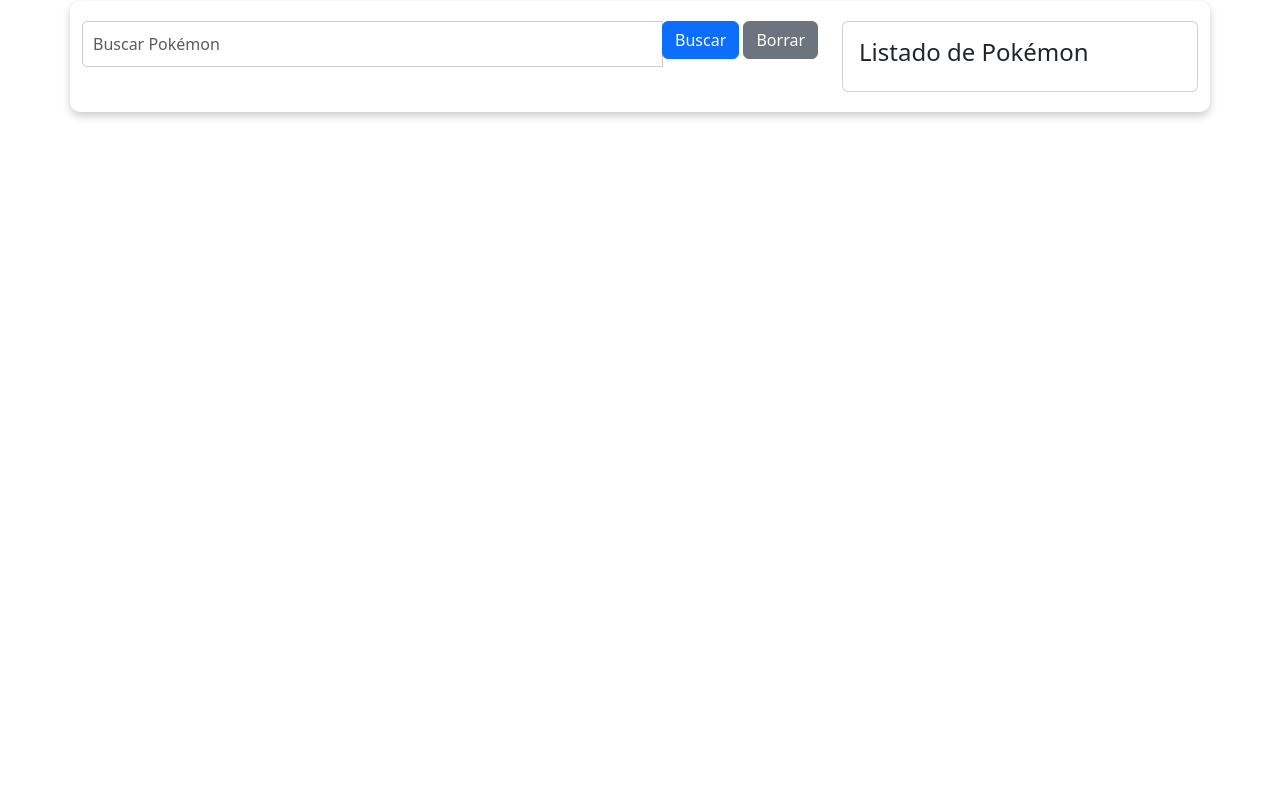
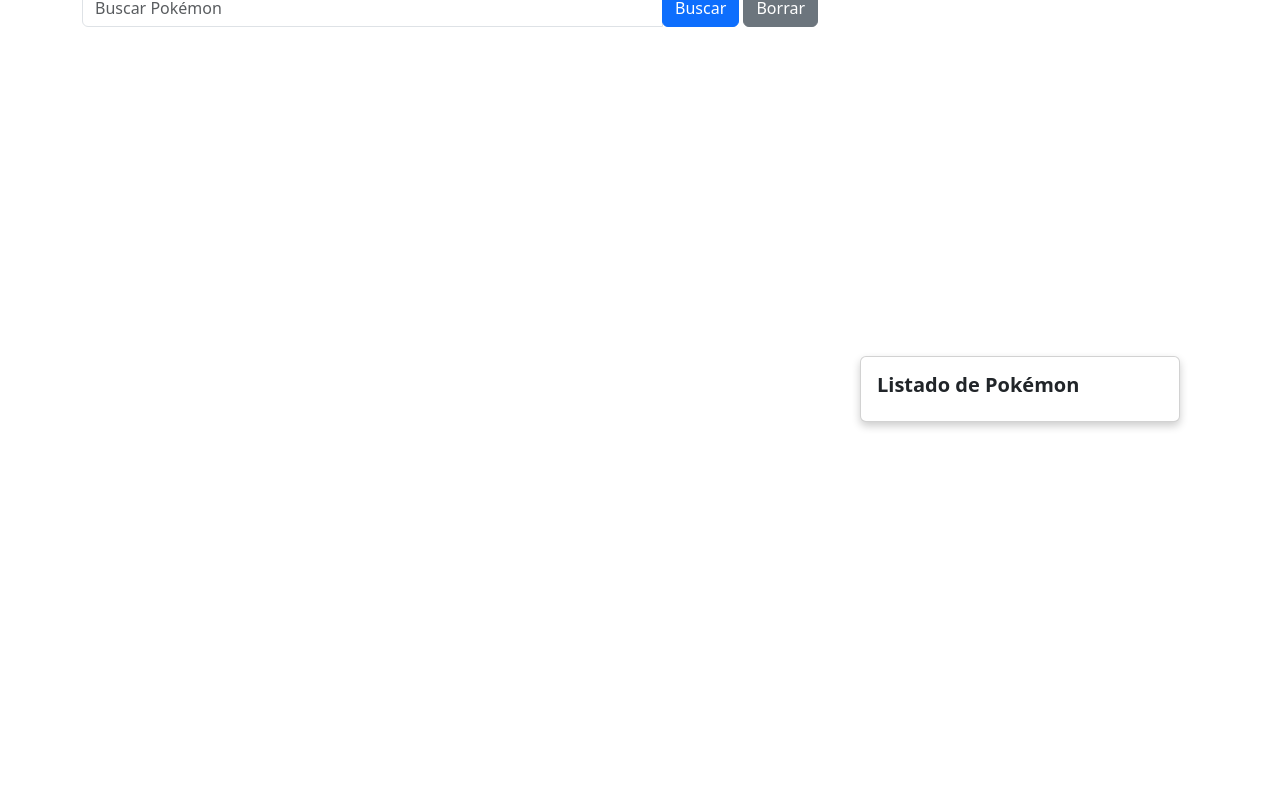
Before and after one commit to gfelix01/Pokedex, a plain HTML site: page index.html in a window 1280 px wide. Shown: the part 67-856 px from the top of the page. Before the commit the page ends 800 px from the top, so only its background shows below. Drawn offline with nearby package versions, Linux system fonts and the light colour scheme; no server answers.

Commit message:
update style.css

```diff
--- a/css/style.css
+++ b/css/style.css
@@ -10,38 +10,46 @@
     color: #333;
 }
 
-.pokedex {
-    margin: 20px auto;
+.col-md-4 {
+    display: flex;
+    justify-content: center;
+    align-items: center;
+    height: 100vh;
+}
+
+.card {
     width: 320px;
     background-color: #fff;
     border-radius: 10px;
     box-shadow: 0 4px 8px rgba(0, 0, 0, 0.2);
+}
+
+.card-body {
     padding: 20px;
 }
 
-.search {
-    margin-bottom: 20px;
+.card-title {
+    font-size: 20px;
+    font-weight: bold;
 }
 
-input[type="text"] {
-    width: 70%;
-    padding: 10px;
-    border: 1px solid #ccc;
-    border-radius: 5px;
+.list-group {
+    list-style: none;
+    padding: 0;
 }
 
-button {
-    padding: 10px 20px;
-    background-color: #3498db;
-    color: #fff;
-    border: none;
+.list-group-item {
+    border: 1px solid #ddd;
+    margin: 5px 0;
+    padding: 10px;
     border-radius: 5px;
+    background-color: #f9f9f9;
     cursor: pointer;
     transition: background-color 0.3s;
 }
 
-button:hover {
-    background-color: #2a77a1;
+.list-group-item:hover {
+    background-color: #e9e9e9;
 }
 
 #pokemonDetails {
```
